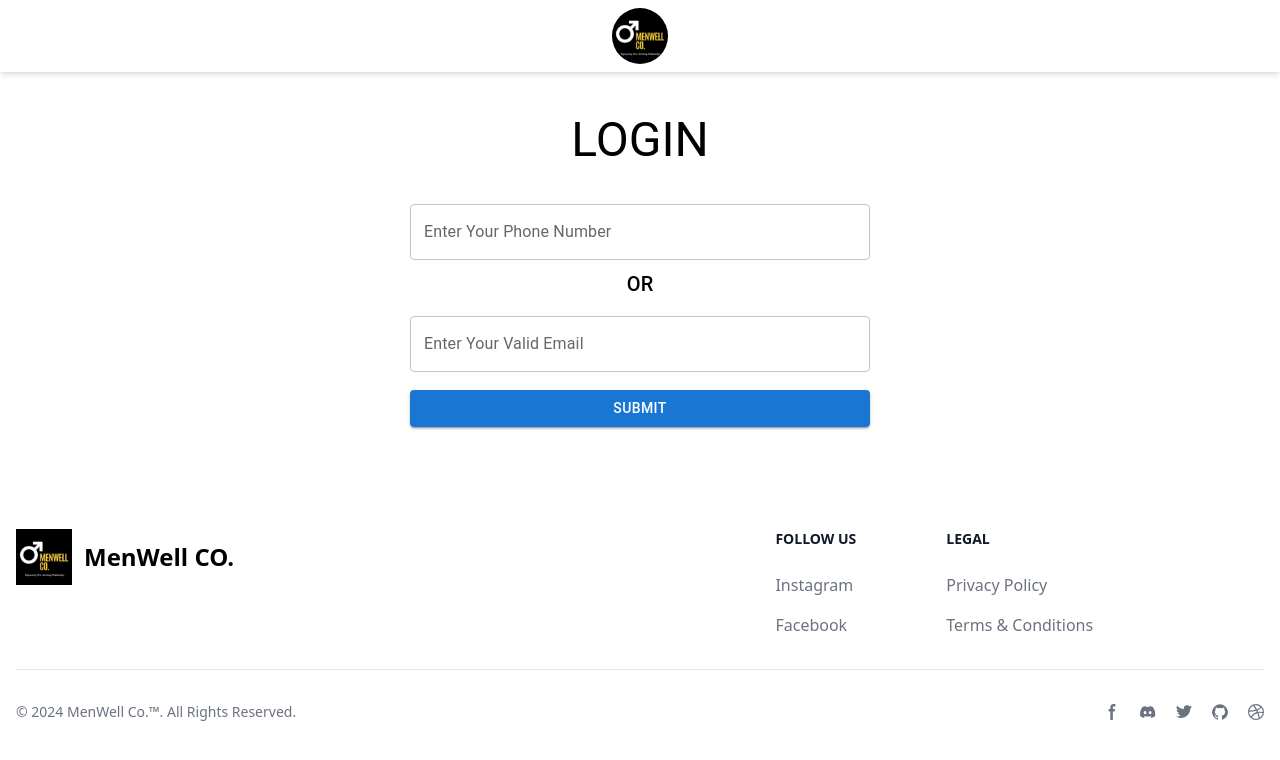
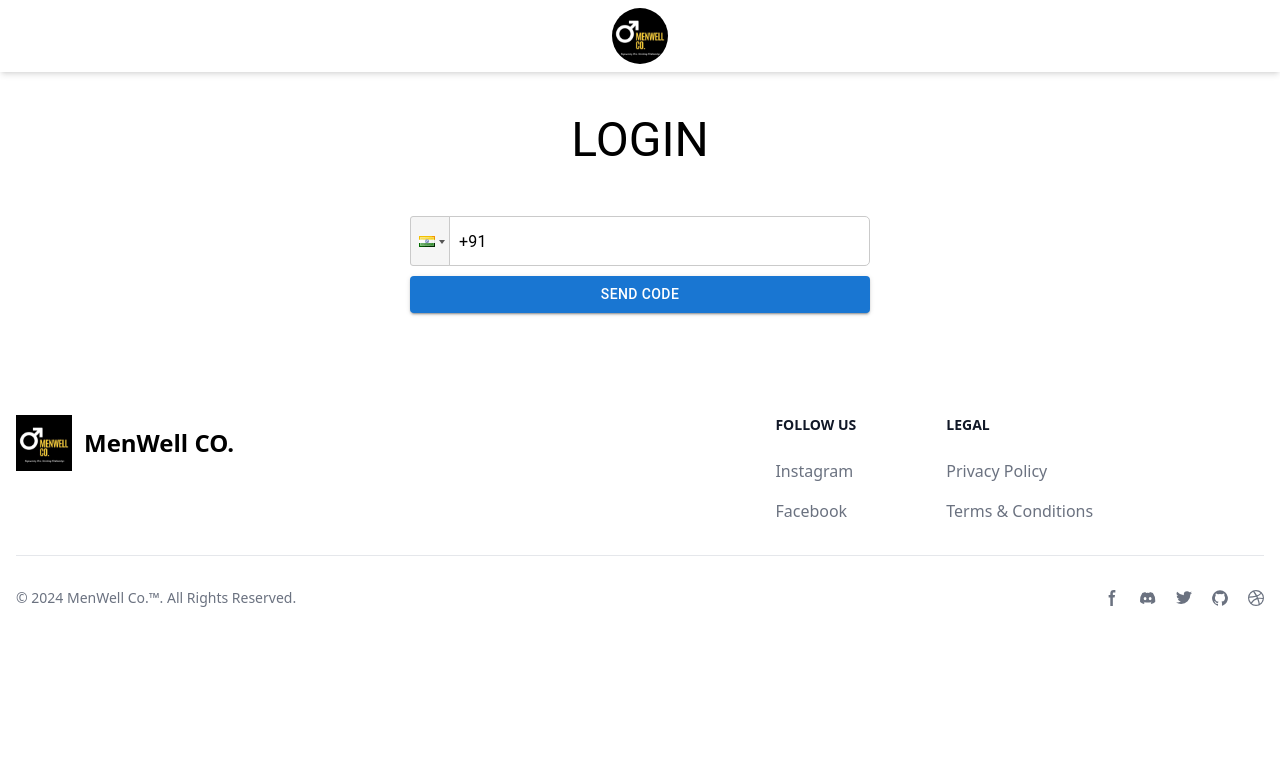
Before and after one commit to mayank2002-jpg/MENWELLCO, a React (Create React App) app: page /login in a window 1280 px wide. Shown: the top 760 px of the page. Built offline with nearby package versions, Linux system fonts and the light colour scheme.

Commit message:
added login auth through firebase

```diff
--- a/package.json
+++ b/package.json
@@ -16,8 +16,13 @@
     "@testing-library/jest-dom": "^5.17.0",
     "@testing-library/react": "^13.4.0",
     "@testing-library/user-event": "^13.5.0",
+    "firebase": "^9.15.0",
+    "otp-input-react": "^0.3.0",
     "react": "^18.2.0",
     "react-dom": "^18.2.0",
+    "react-hot-toast": "^2.4.0",
+    "react-icons": "^4.7.1",
+    "react-phone-input-2": "^2.15.1",
     "react-scripts": "5.0.1",
     "styled-components": "^6.1.6",
     "web-vitals": "^2.1.4"
--- /dev/null
+++ b/src/firebase.config.js
@@ -0,0 +1,21 @@
+// Import the functions you need from the SDKs you need
+import { initializeApp } from "firebase/app";
+import { getAuth } from "firebase/auth";
+// TODO: Add SDKs for Firebase products that you want to use
+// https://firebase.google.com/docs/web/setup#available-libraries
+
+// Your web app's Firebase configuration
+// For Firebase JS SDK v7.20.0 and later, measurementId is optional
+const firebaseConfig = {
+  apiKey: "AIzaSyCbtFZtT6YLZ3RSGEuNMxis2SFN5vLP-Hk",
+  authDomain: "menwellco-phone-auth.firebaseapp.com",
+  projectId: "menwellco-phone-auth",
+  storageBucket: "menwellco-phone-auth.appspot.com",
+  messagingSenderId: "338237732699",
+  appId: "1:338237732699:web:86baeca1cf5855fe878c7e",
+  measurementId: "G-9T53Q08P2W"
+};
+
+// Initialize Firebase
+const app = initializeApp(firebaseConfig);
+export const auth = getAuth(app)
--- a/src/index.css
+++ b/src/index.css
@@ -1,12 +1,17 @@
 @tailwind base;
 @tailwind components;
 @tailwind utilities;
+
+.react-tel-input .form-control {
+    @apply !w-full py-6 !text-base;
+  }
 
 body,
 html {
     height: 100%;
     scroll-behavior: smooth;
 }
+
 
 
 
--- a/src/pages/Login/index.js
+++ b/src/pages/Login/index.js
@@ -1,12 +1,69 @@
-import React from "react";
+import React, { useState } from "react";
 import { Link } from "react-router-dom";
 import Logo from "../../assets/images/logo.jpg";
 import TextField from "@mui/material/TextField";
+import OtpInput from "otp-input-react";
 import Box from "@mui/material/Box";
 import Typography from "@mui/material/Typography";
 import Button from "@mui/material/Button";
 import Footer from "../../components/Footer";
+import PhoneInput from "react-phone-input-2"
+import "react-phone-input-2/lib/style.css";
+import {auth} from "../../firebase.config";
+import { RecaptchaVerifier, signInWithPhoneNumber } from "firebase/auth";
+import { toast, Toaster } from "react-hot-toast";
 const Login = () => {
+  const [otp,setOtp] = useState("")
+  const [ph,setPh] = useState("")
+  const [showOtp,setShowOtp] = useState(false)
+  const [user, setUser] = useState(null);
+
+  function onCaptchVerify() {
+    if (!window.recaptchaVerifier) {
+      window.recaptchaVerifier = new RecaptchaVerifier(
+        "recaptcha-container",
+        {
+          size: "invisible",
+          callback: (response) => {
+            onSignup();
+          },
+          "expired-callback": () => {},
+        },
+        auth
+      );
+    }
+  }
+
+  function onSignup() {
+    onCaptchVerify();
+
+    const appVerifier = window.recaptchaVerifier;
+
+    const formatPh = "+" + ph;
+
+    signInWithPhoneNumber(auth, formatPh, appVerifier)
+      .then((confirmationResult) => {
+        window.confirmationResult = confirmationResult;
+        setShowOtp(true);
+        toast.success("OTP sended successfully!");
+      })
+      .catch((error) => {
+        console.log(error);
+      });
+  }
+
+  function onOTPVerify() {
+    window.confirmationResult
+      .confirm(otp)
+      .then(async (res) => {
+        console.log(res);
+        setUser(res.user);
+      })
+      .catch((err) => {
+        console.log(err);
+      });
+  }
+
   return (
     <>
       <nav className="w-full container mx-auto flex justify-center items-center py-2 shadow-md">
@@ -14,8 +71,15 @@ const Login = () => {
           <img className="w-14 rounded-full" src={Logo} alt="logo" />
         </Link>
       </nav>
+      <Toaster toastOptions={{ duration: 4000 }}/>
+      <div id="recaptcha-container"></div>
+      {user ? (   <h2>
+        Login Success
+      </h2>) : (
       <div className="flex flex-col justify-center items-center m-10">
       <Typography variant="h3">LOGIN</Typography>
+        {
+          showOtp ?
                   <Box
                     sx={{
                       display: "flex",
@@ -26,28 +90,45 @@ const Login = () => {
                       padding: "20px",
                     }}
                   >
-          <TextField
-            id="outlined-basic"
-            label="Enter Your Phone Number"
-            variant="outlined"
-            margin="normal"
-            placeholder="999999999"
-            fullWidth
-          />
-          <Typography variant="h6">OR</Typography>
-          <TextField
-            id="outlined-basic"
-            label="Enter Your Valid Email"
-            variant="outlined"
-            margin="normal"
-            placeholder="someone@gmail.com"
-            fullWidth
-          />
-          <Button sx={{ margin: "10px" }} fullWidth variant="contained">
+                      <OtpInput
+                      value={otp}
+                      onChange={setOtp}
+                      OTPLength={6}
+                      otpType="number"
+                      disabled={false}
+                      autoFocus
+                      className="opt-container "
+                    >
+                    </OtpInput>
+                    <Button sx={{ margin: "10px" }} fullWidth variant="contained" onClick={onOTPVerify}>
                       Submit
                     </Button>
                   </Box>
+                  :
+                  <Box
+                  sx={{
+                    display: "flex",
+                    flexDirection: "column",
+                    alignItems: "center",
+                    width: 500,
+                    maxWidth: "100%",
+                    padding: "20px",
+                  }}
+                >
+                    <label
+                        htmlFor=""
+                        className="font-bold text-xl text-white text-center"
+                    >
+                    Verify your phone number
+                    </label>
+                    <PhoneInput country={"in"} value={ph} onChange={setPh} />
+                  <Button sx={{ margin: "10px" }} fullWidth variant="contained" onClick={onSignup}>
+                    Send Code
+                  </Button>
+                </Box>
+        }
       </div>
+      )}
       <Footer />
     </>
   );
```
Also changed, not shown: 1 other file (tests, documents, lock files or other folders). Lines whose indentation alone changed are shown as unchanged.
